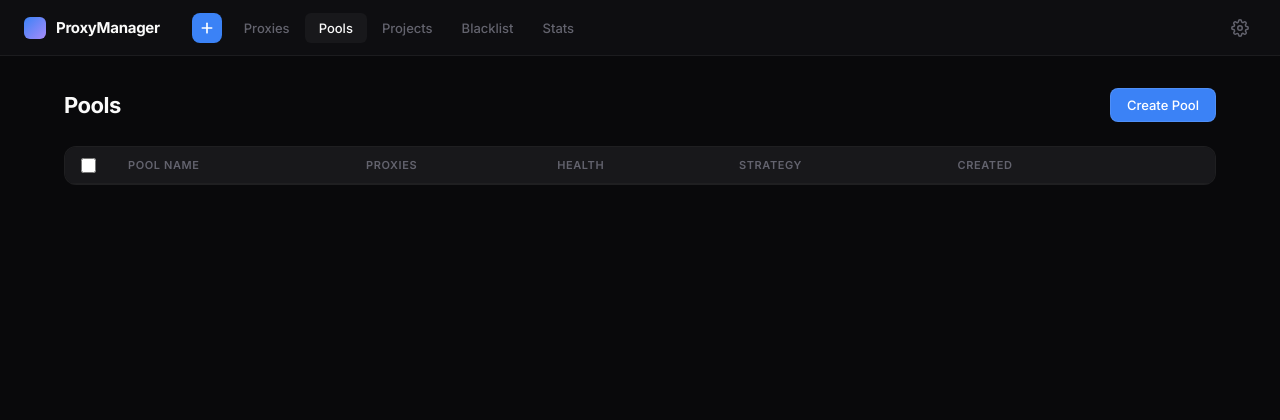
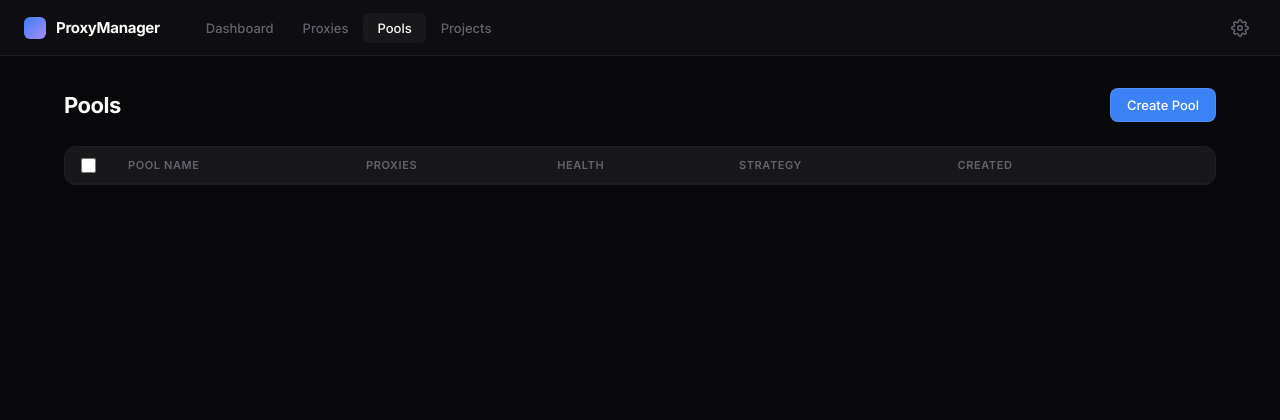
Before and after one commit to pcko1/proxysm, a FastAPI app: page /pools in a window 1280 px wide. Shown: the top 420 px of the page. Run offline with FastAPI, Linux system fonts and the light colour scheme; lists and menus that the app fills with data are empty; parts of the project's set-up code (start-up, migrations or seed data) failed here and were passed over.

Commit message:
feat: consolidate navbar to Dashboard | Proxies | Pools | Projects
Co-Authored-By: Claude Opus 4.6 <noreply@anthropic.com>

```diff
--- a/src/web/templates/base.html
+++ b/src/web/templates/base.html
@@ -795,16 +795,12 @@
 </head>
 <body>
     <nav class="navbar">
-        <a href="/stats" class="navbar-brand">ProxyManager</a>
-        <a href="/setup" class="nav-setup-btn" title="Quick Setup">
-            <svg width="16" height="16" viewBox="0 0 24 24" fill="none" stroke="currentColor" stroke-width="2.5" stroke-linecap="round"><line x1="12" y1="5" x2="12" y2="19"/><line x1="5" y1="12" x2="19" y2="12"/></svg>
-        </a>
+        <a href="/dashboard" class="navbar-brand">ProxyManager</a>
         <div class="navbar-links" id="navLinks">
+            <a href="/dashboard" id="nav-dashboard">Dashboard</a>
             <a href="/proxies" id="nav-proxies">Proxies</a>
             <a href="/pools" id="nav-pools">Pools</a>
             <a href="/projects" id="nav-projects">Projects</a>
-            <a href="/blacklist" id="nav-blacklist">Blacklist</a>
-            <a href="/stats" id="nav-stats">Stats</a>
         </div>
         <a href="/settings" class="nav-settings-cog" id="nav-settings" title="Settings">
             <svg width="18" height="18" viewBox="0 0 24 24" fill="none" stroke="currentColor" stroke-width="2" stroke-linecap="round" stroke-linejoin="round"><circle cx="12" cy="12" r="3"/><path d="M19.4 15a1.65 1.65 0 0 0 .33 1.82l.06.06a2 2 0 0 1 0 2.83 2 2 0 0 1-2.83 0l-.06-.06a1.65 1.65 0 0 0-1.82-.33 1.65 1.65 0 0 0-1 1.51V21a2 2 0 0 1-2 2 2 2 0 0 1-2-2v-.09A1.65 1.65 0 0 0 9 19.4a1.65 1.65 0 0 0-1.82.33l-.06.06a2 2 0 0 1-2.83 0 2 2 0 0 1 0-2.83l.06-.06A1.65 1.65 0 0 0 4.68 15a1.65 1.65 0 0 0-1.51-1H3a2 2 0 0 1-2-2 2 2 0 0 1 2-2h.09A1.65 1.65 0 0 0 4.6 9a1.65 1.65 0 0 0-.33-1.82l-.06-.06a2 2 0 0 1 0-2.83 2 2 0 0 1 2.83 0l.06.06A1.65 1.65 0 0 0 9 4.68a1.65 1.65 0 0 0 1-1.51V3a2 2 0 0 1 2-2 2 2 0 0 1 2 2v.09a1.65 1.65 0 0 0 1 1.51 1.65 1.65 0 0 0 1.82-.33l.06-.06a2 2 0 0 1 2.83 0 2 2 0 0 1 0 2.83l-.06.06A1.65 1.65 0 0 0 19.4 9a1.65 1.65 0 0 0 1.51 1H21a2 2 0 0 1 2 2 2 2 0 0 1-2 2h-.09a1.65 1.65 0 0 0-1.51 1z"/></svg>
```
